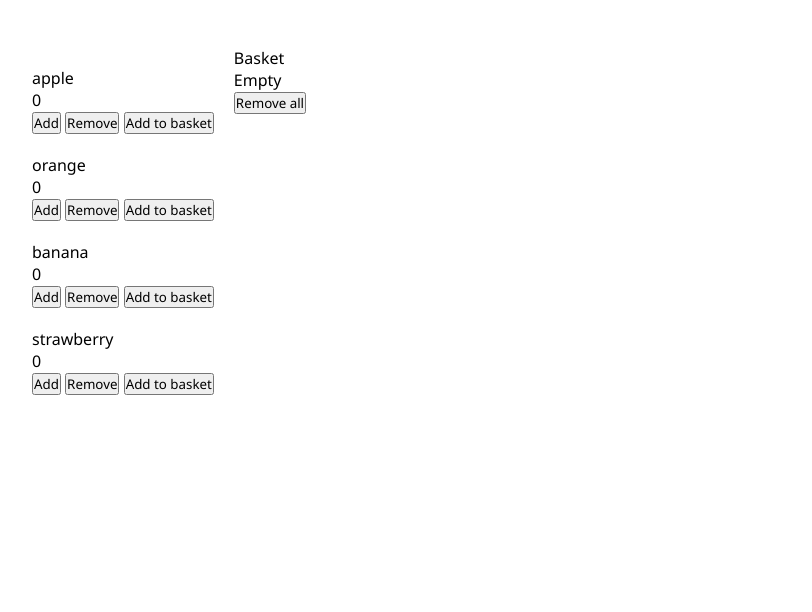
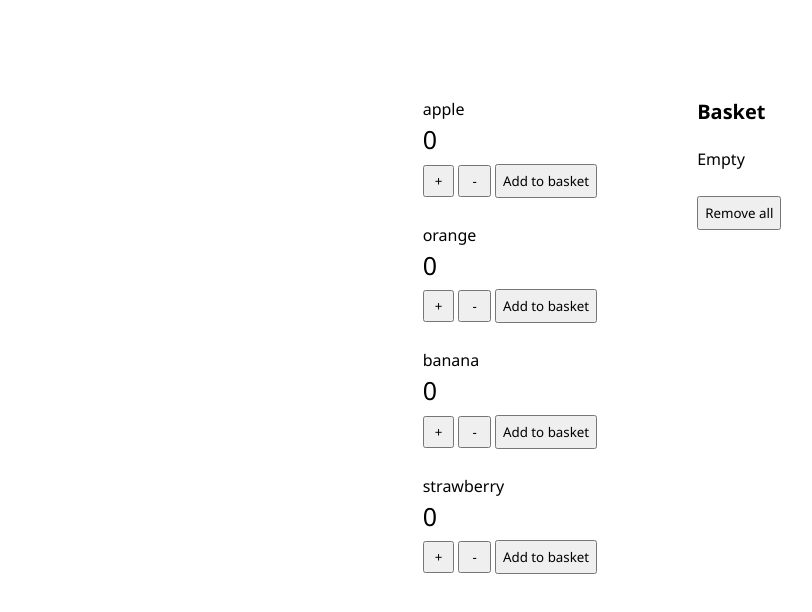
Before and after one commit to ivyswan/FAC-fruitshop, a plain HTML site: page index.html in a window 1280 px wide. Shown: the part 66-678 px from the top of the page, without its empty margins (38-850 px from the left). Drawn offline with Linux system fonts and the light colour scheme.

Commit message:
adds css styling

```diff
--- a/index.html
+++ b/index.html
@@ -17,29 +17,29 @@
                 <li>
                     <p class="fruit-name">apple</p>
                     <p class="fruit-quantity">0</p>
-                    <button class="btn-add">Add</button>
-                    <button class="btn-remove">Remove</button>
+                    <button class="btn-add">+</button>
+                    <button class="btn-remove">-</button>
                     <button class="btn-add-to-basket">Add to basket</button>
                 </li>
                 <li>
                     <p class="fruit-name">orange</p>
                     <p class="fruit-quantity">0</p>
-                    <button class="btn-add">Add</button>
-                    <button class="btn-remove">Remove</button>
+                    <button class="btn-add">+</button>
+                    <button class="btn-remove">-</button>
                     <button class="btn-add-to-basket">Add to basket</button>
                 </li>
                 <li>
                     <p class="fruit-name">banana</p>
                     <p class="fruit-quantity">0</p>
-                    <button class="btn-add">Add</button>
-                    <button class="btn-remove">Remove</button>
+                    <button class="btn-add">+</button>
+                    <button class="btn-remove">-</button>
                     <button class="btn-add-to-basket">Add to basket</button>
                 </li>
                 <li>
                     <p class="fruit-name">strawberry</p>
                     <p class="fruit-quantity">0</p>
-                    <button class="btn-add">Add</button>
-                    <button class="btn-remove">Remove</button>
+                    <button class="btn-add">+</button>
+                    <button class="btn-remove">-</button>
                     <button class="btn-add-to-basket">Add to basket</button>
                 </li>
             </ul>
--- a/style.css
+++ b/style.css
@@ -9,6 +9,11 @@ h1{
     margin: 20px;
 }
 
+p{
+
+    line-height: 1.5;
+}
+
 ul{
     list-style-type: none;
 }
@@ -17,15 +22,56 @@ li{
     margin-bottom: 20px;
 }
 
+span{
+    font-weight: bold;
+    margin-left: 15px;
+}
+
+button{
+    margin: 5px 0;
+}
+
+.fruit-quantity{
+    font-size: 25px;
+}
+
+.btn-add{
+    padding: 5px 10px;
+
+}
+
+.btn-remove{
+    padding: 5px 12px;
+
+}
+
+.btn-add-to-basket{
+    padding: 6px;
+}
+
+.btn-remove-all{
+    padding:  6px;
+}
+
 .container{
     display: flex;
+    justify-content: center;
     margin: 50px;
 }
 
 .fruit-list{
-    margin: 20px;
+    margin: 50px;
 }
 
-.user-basket{
-    margin: 20px;
+.user-fruit-basket{
+    margin: 50px;
 }
+
+.user-fruit-basket p:first-child{
+    font-weight: bold;
+    font-size: 20px;
+}
+
+.empty{
+    margin: 20px 0;
+}
```
